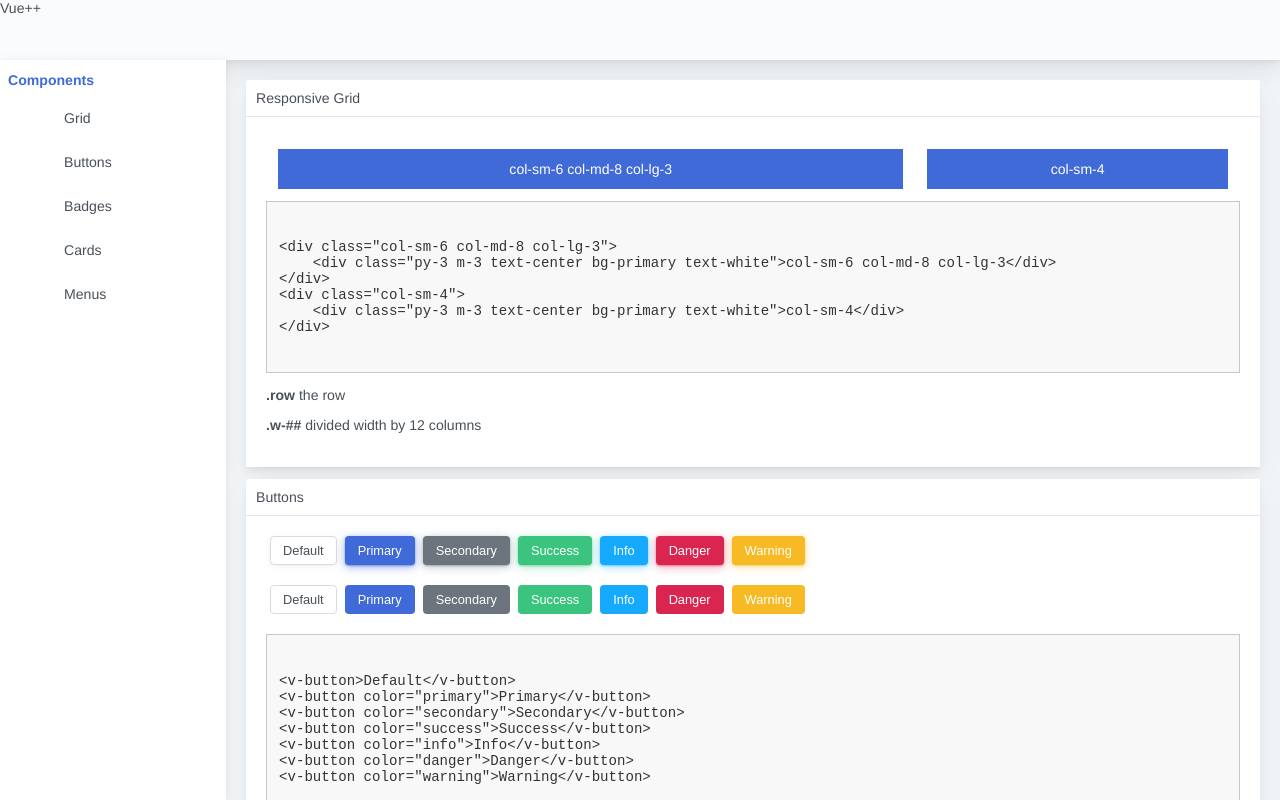
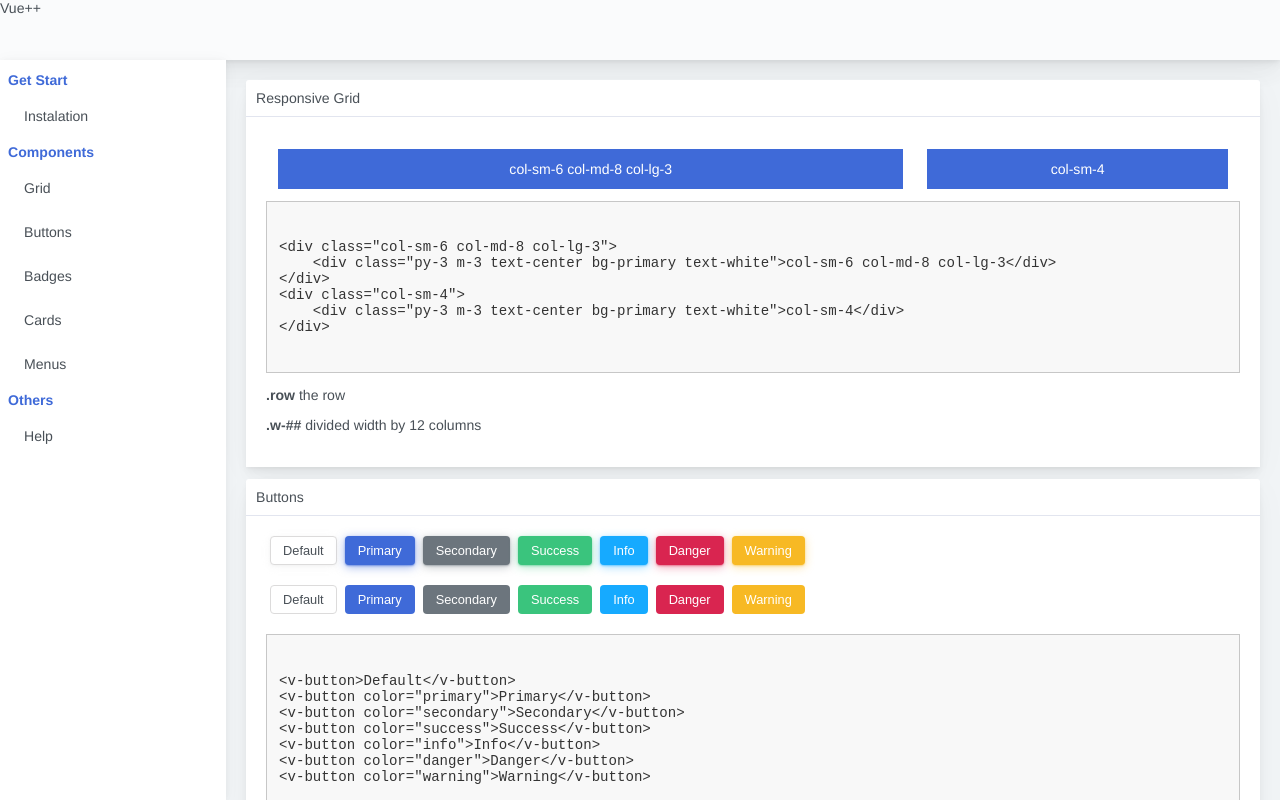
Before and after one commit to pedroladeira/revoltui, a Vue app: page / in a window 1280 px wide. Built offline with nearby package versions, Linux system fonts and the light colour scheme.

Commit message:
Update styles

```diff
--- a/src/App.vue
+++ b/src/App.vue
@@ -3,12 +3,18 @@
     <v-layout-admin>
       <v-navbar slot="header" title="Vue++"></v-navbar>
       <div slot="left">
+        <v-menu title="Get Start">
+          <v-menu-item link="/instalation">Instalation</v-menu-item>
+        </v-menu>
         <v-menu title="Components">
           <v-menu-item link="#grid">Grid</v-menu-item>
           <v-menu-item link="#buttons">Buttons</v-menu-item>
           <v-menu-item link="#badges">Badges</v-menu-item>
           <v-menu-item link="#cards">Cards</v-menu-item>
           <v-menu-item link="#menus">Menus</v-menu-item>
+        </v-menu>
+        <v-menu title="Others">
+          <v-menu-item link="#grid">Help</v-menu-item>
         </v-menu>
       </div>
 
@@ -18,53 +24,6 @@
         <BadgesView />
         <CardsView />
         <MenusView />
-
-        <!-- <div class="m-3" id="flex">
-                    <v-card title="Flex">
-                        <div class="flex flex-wrap">
-                            <div class="text-center px-2 py-2 m-2 bg-primary text-white">Side A</div>
-                            <div class="flex-1 text-center py-2 m-2 bg-primary text-white">Side B (flex-1)</div>
-                        </div>
-
-                        <div slot="footer">
-                            <p><strong>.flex</strong> display as flex</p>
-                            <p><strong>.flex-wrap</strong> allows to wrap line</p>
-                            <p><strong>.flex-1</strong> flex grow</p>
-                        </div>
-                    </v-card>
-                </div>
-
-                <div class="m-3" id="sizes">
-                    <v-card title="Sizes">
-                        <div class="flex flex-wrap">
-                            <div v-for="(x,i) in 10" :key="i" :class="'w-'+x">
-                                <div class="text-center py-2 m-2 bg-primary text-white">{{ x }}</div>
-                            </div>
-                        </div>
-                    </v-card>
-                </div>
-
-
-
-                <div class="m-3" id="menus">
-                    <v-card title="Menus">
-                        <div class="flex flex-wrap">
-                            <v-menu title="NavMenu">
-                                <v-menu-item>Homepage</v-menu-item>
-                                <v-menu-item>Item One</v-menu-item>
-                                <v-menu-item>Item Two</v-menu-item>
-                            </v-menu>
-                        </div>
-                        <div slot="footer">
-                            <p>
-                                <strong>(slot)</strong>
-                            </p>
-                            <p class="text-sm">
-                                string
-                            </p>
-                        </div>
-                    </v-card>
-                </div> -->
       </div>
     </v-layout-admin>
   </div>
--- a/src/assets/scss/components/cards.scss
+++ b/src/assets/scss/components/cards.scss
@@ -8,36 +8,40 @@
         border-bottom: 1px solid rgba(26, 54, 126, 0.125);
     }
 
+    &__footer {
+        border-top: 1px solid rgba(26, 54, 126, 0.125);
+    }
+
     // border-radius: var(--theme-border-radius);
     border-radius: calc(0.25rem - 1px) calc(0.25rem - 1px) 0 0;
 
 
-    &-primary>&__header {
+    &-primary {
         background-color: var(--global-bg-color-primary);
         color: var(--global-text-color-light);
     }
 
-    &-secundary>&__header {
+    &-secundary {
         background-color: var(--global-bg-color-secundary);
         color: var(--global-text-color-light);
     }
 
-    &-success>&__header {
+    &-success {
         background-color: var(--global-bg-color-success);
         color: var(--global-text-color-light);
     }
 
-    &-info>&__header {
+    &-info {
         background-color: var(--global-bg-color-info);
         color: var(--global-text-color-light);
     }
 
-    &-danger>&__header {
+    &-danger {
         background-color: var(--global-bg-color-danger);
         color: var(--global-text-color-light);
     }
 
-    &-warning>&__header {
+    &-warning {
         background-color: var(--global-bg-color-warning);
         color: var(--global-text-color-light);
     }
--- a/src/assets/scss/components/menus.scss
+++ b/src/assets/scss/components/menus.scss
@@ -4,9 +4,15 @@
   vertical-align: middle;
   transition: all 0.2s;
   border-radius: var(--theme-border-radius);
+  color: var(--global-text-color-dark);
 
-  &:hover {
+  &:hover, &:hover > a {
     background-color: #e0f3ff;
     color: var(--theme-primary);
   }
+
+  & > a {
+    text-decoration: none;
+    color: var(--global-text-color-dark);
+  }
 }
--- a/src/assets/scss/main.scss
+++ b/src/assets/scss/main.scss
@@ -5,6 +5,7 @@
 
 
 @import './utilities/sizes';
+@import './utilities/cursors';
 @import './utilities/grid';
 @import './utilities/spaces';
 @import './utilities/text';
--- a/src/assets/scss/others/clean.scss
+++ b/src/assets/scss/others/clean.scss
@@ -8,3 +8,9 @@ body {
 *::after {
     box-sizing: border-box;
 }
+
+ul {
+    padding-inline-start: 0;
+    margin-block-start: 0;
+    margin-block-end: 0;
+}
--- /dev/null
+++ b/src/assets/scss/utilities/cursors.scss
@@ -0,0 +1,3 @@
+.cursor-pointer {
+  cursor: pointer;
+}
--- a/src/assets/scss/utilities/text.scss
+++ b/src/assets/scss/utilities/text.scss
@@ -8,4 +8,13 @@
             color: $val;
         }
     }
+
+    &-noselection {
+        -webkit-user-select: none;
+        -moz-user-select: none;
+        -ms-user-select: none;
+        user-select: none;
+    }
+
+
 }
--- a/src/components/MenuItem.vue
+++ b/src/components/MenuItem.vue
@@ -1,6 +1,6 @@
 <template>
-  <div class="v-menu-item w-full">
-    <a :href="to" :target="target" class="cursor-pointer">
+  <div class="v-menu-item w-full cursor-pointer text-noselection">
+    <a :href="to" :target="target">
       <div class="px-2">
         <span class="text-sm">
           <slot></slot>
--- a/src/views/components/Menus.vue
+++ b/src/views/components/Menus.vue
@@ -4,7 +4,9 @@
       <v-menu title="NavMenu">
         <v-menu-item>Homepage</v-menu-item>
         <v-menu-item>Item One</v-menu-item>
-        <v-menu-item to="https://www.google.com" target="_blank">Item Two</v-menu-item>
+        <v-menu-item to="https://www.google.com" target="_blank">
+          Item Two
+        </v-menu-item>
       </v-menu>
     </div>
     <template slot="code" type="html">
@@ -12,7 +14,6 @@
         {{ code }}
       </code>
     </template>
-
     <div class="footer">
       <p>
         <strong>(slot)</strong>
@@ -34,7 +35,7 @@ export default {
   data() {
     return {
       code: `
-<v-menu title="NavMenu">
+<v-menu title="Example">
   <v-menu-item>Homepage</v-menu-item>
   <v-menu-item>Item One</v-menu-item>
   <v-menu-item to="https://www.google.com" target="_blank">Item Two</v-menu-item>
```
